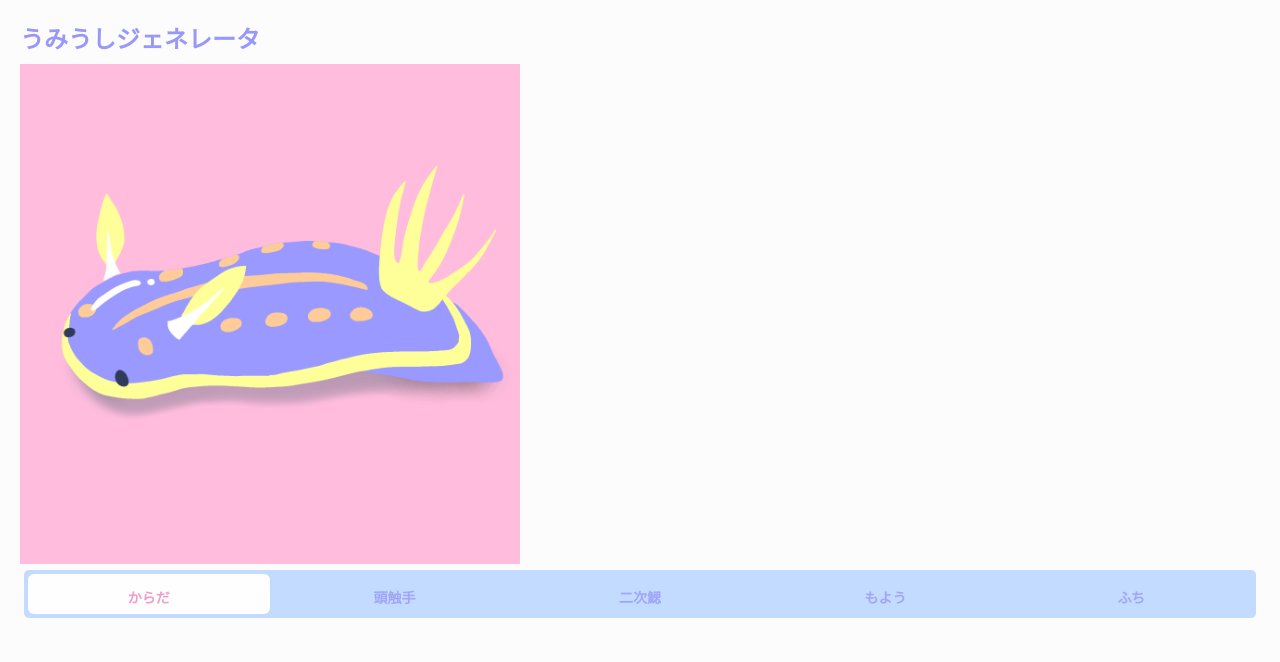
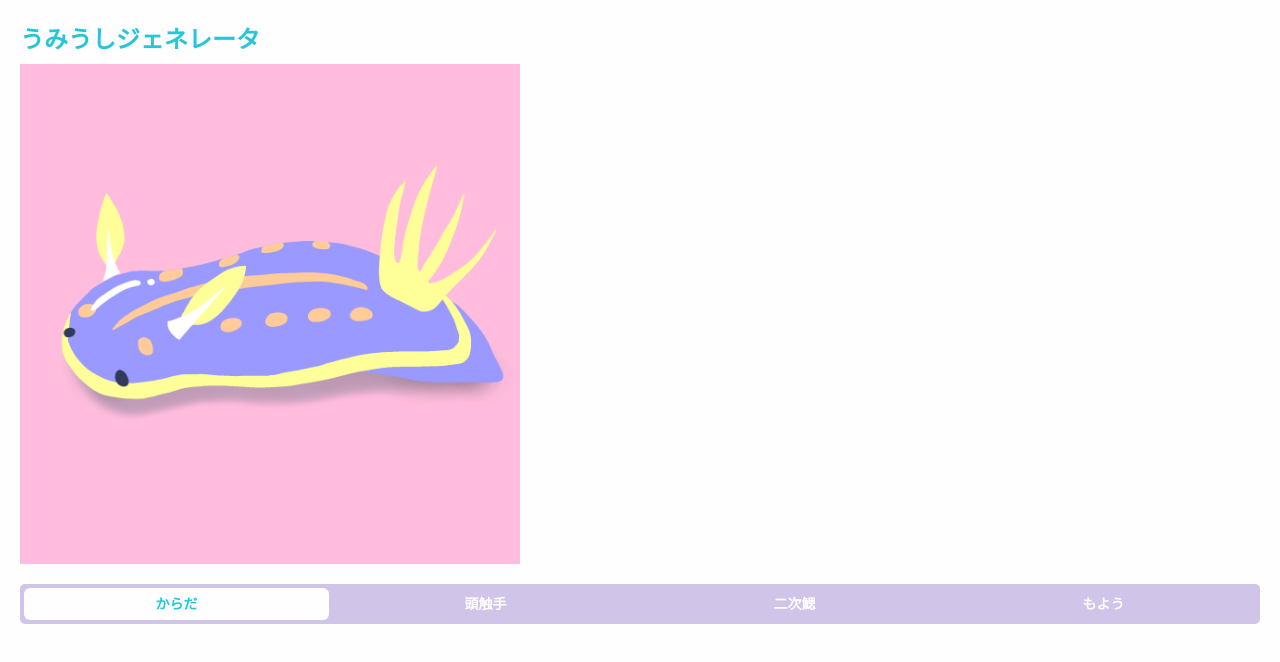
Before and after one commit to koconuts/sea-slug-generator, a Vue app: page / in a window 1280 px wide. Shown: the top 662 px of the page. Built offline with nearby package versions, Linux system fonts and the light colour scheme; a web font is replaced by a local one.

Commit message:
色など調整

```diff
--- a/public/styles.css
+++ b/public/styles.css
@@ -5,9 +5,10 @@
 }
 
 html {
-  background-color: #fcfcfc;
+  background-color: #fefefe;
   font-size: 62.5%;
   font-family: "M PLUS Rounded 1c";
+  margin: 0px 16px;
 }
 
 ul {
@@ -19,7 +20,7 @@ ul {
 }
 
 .title {
-  color: #9998f8;
+  color: #26C6DA;
   /* font-family: "Nico Moji"; */
   font-family: "M PLUS Rounded 1c";
   text-align: center;
@@ -34,16 +35,16 @@ ul {
 
 .part-selector {
   display: flex;
-  background-color: #c2dbfe;
+  background-color: #D1C4E9;
   border-radius: 5px;
-  height: 48px;
+  height: 40px;
   padding: 0 2px;
-  margin: 2px 4px;
+  margin-top: 16px;
 }
 
 .part-item {
   flex: 20px;
-  height: 40px;
+  height: 32px;
   border-radius: 6px;
   margin: 4px 2px auto;
 }
@@ -54,16 +55,14 @@ ul {
 
 .part-item-name {
   display: block;
-  color: #9998f8;
+  color: #fefefe;
   font-size: 1.4em;
   text-align: center;
-  padding: 13px 4px;
-  opacity: 0.8;
+  padding: 5px 0;
 }
 
 .part-item-name.selected {
-  color: #f09dc9;
-  opacity: 1;
+  color: #26C6DA;
 }
 
 @media (min-width: 960px) {
--- a/src/App.vue
+++ b/src/App.vue
@@ -22,9 +22,6 @@
         <li class="item part-item">
           <h2 class="part-item-name">もよう</h2>
         </li>
-        <li class="item part-item">
-          <h2 class="part-item-name">ふち</h2>
-        </li>
       </ul>
     </div>
   </div>
```
